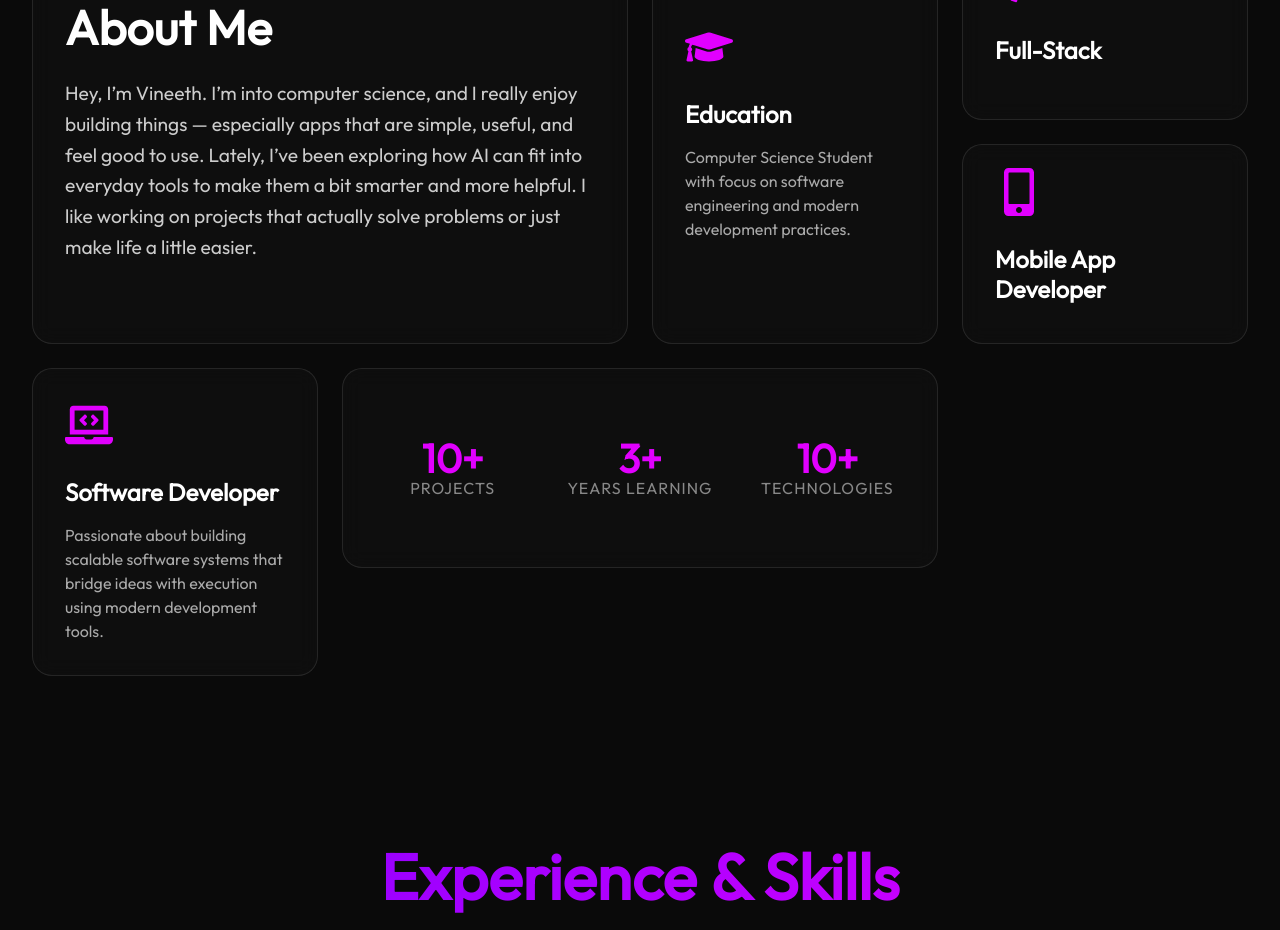
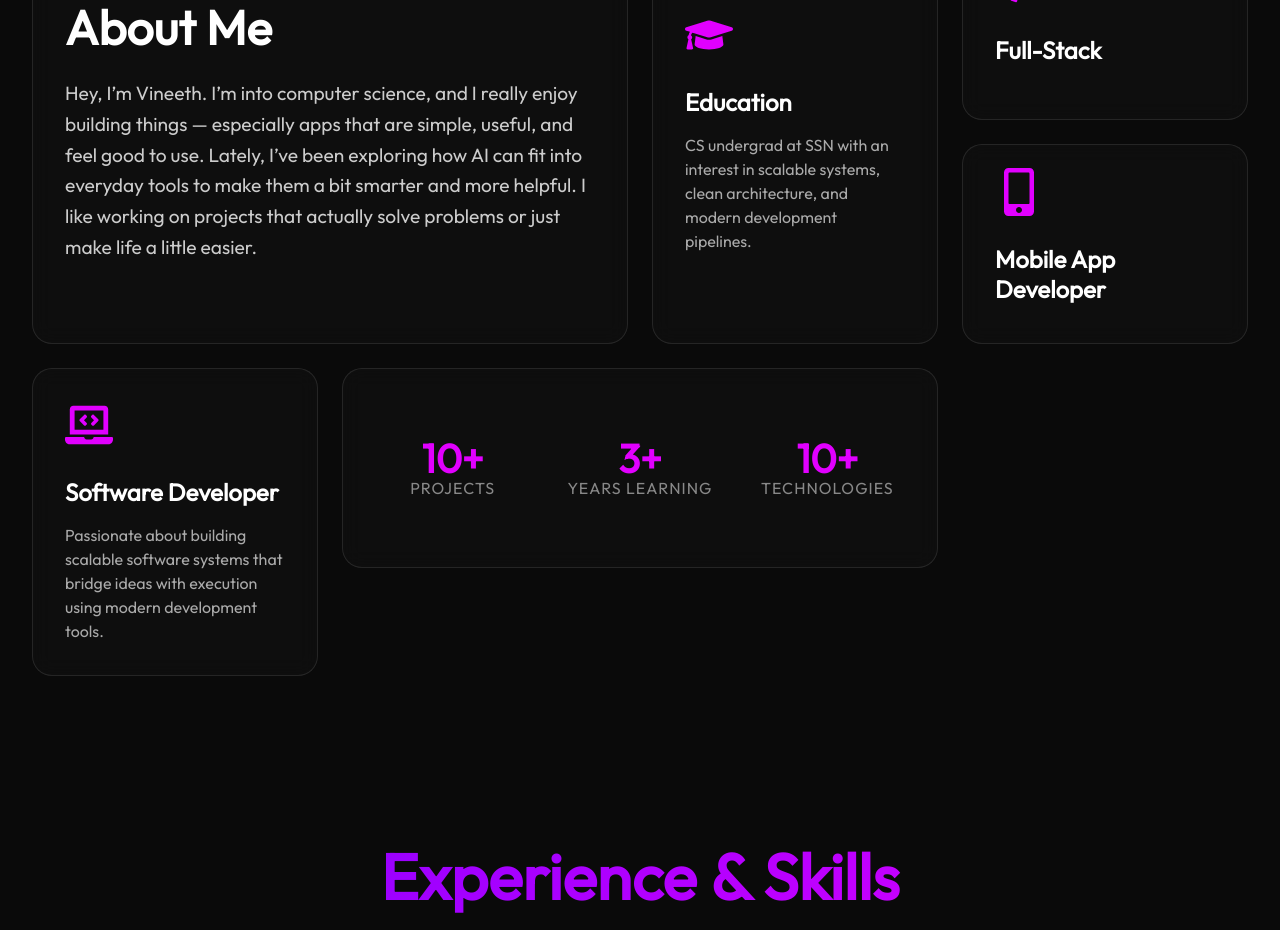
Before and after one commit to vineeth33/Newportfolio, a React (Vite) app: page / in a window 1280 px wide. Shown: the part 960-1890 px from the top of the page. Built offline with nearby package versions, Linux system fonts and the light colour scheme.

Commit message:
Update About.jsx

```diff
--- a/src/components/About/About.jsx
+++ b/src/components/About/About.jsx
@@ -79,7 +79,7 @@ export const About = () => {
             </div>
             <h3 className={styles.cardSubtitle}>Education</h3>
             <p className={styles.cardSmallText}>
-              Computer Science Student with focus on software engineering and modern development practices.
+              CS undergrad at SSN with an interest in scalable systems, clean architecture, and modern development pipelines.
             </p>
           </div>
 
```
